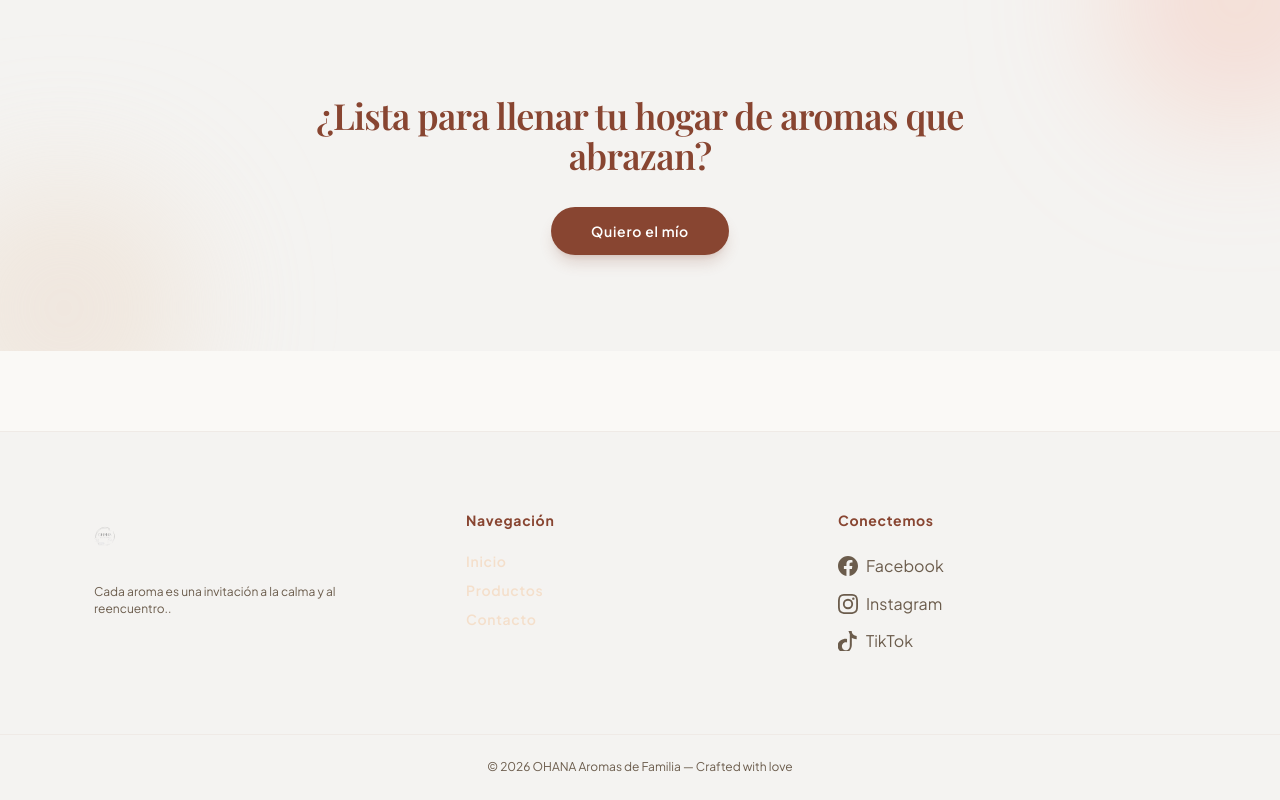
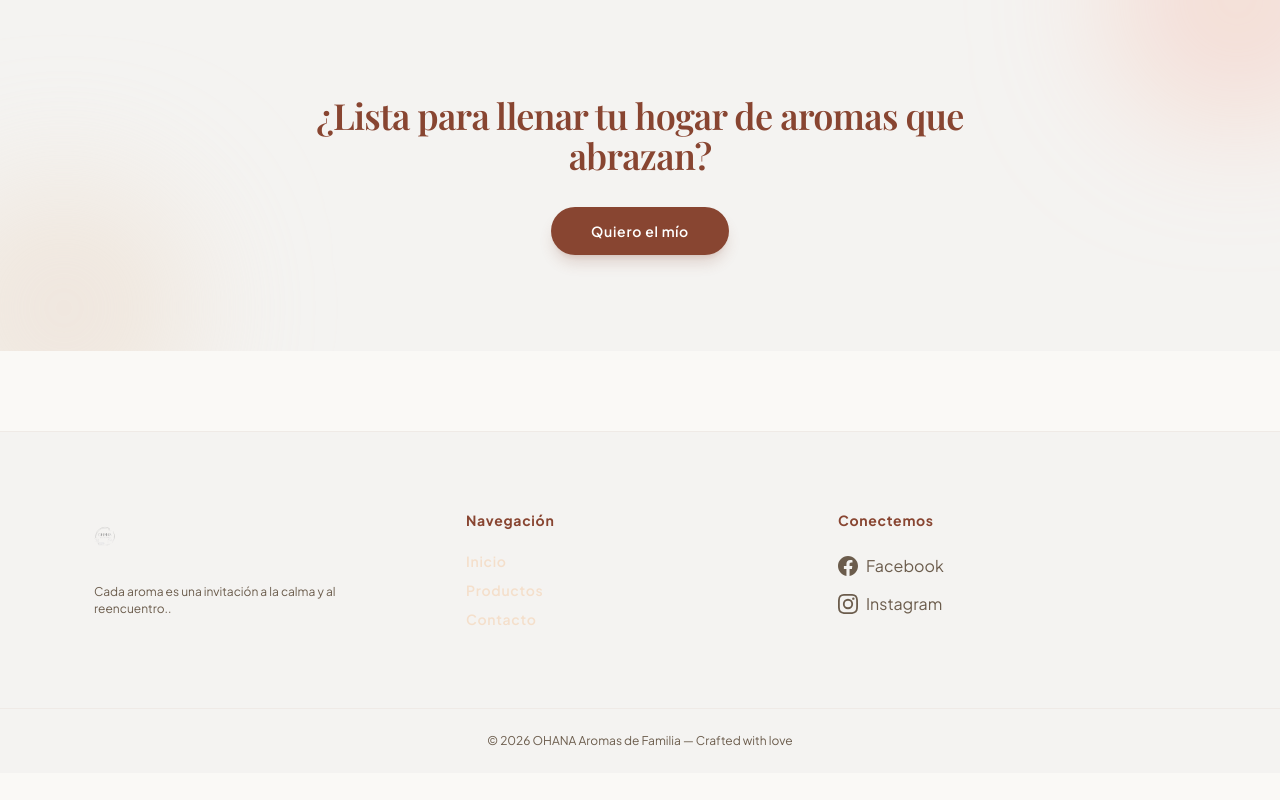
Before and after one commit to LadislaoAlvarez16/ohana-landing, a Next.js app: page / in a window 1280 px wide. Shown: the part 3338-4138 px from the top of the page. After the commit the page ends 4111 px from the top, so only its background shows below. Built offline with nearby package versions, Linux system fonts and the light colour scheme; a web font is replaced by a local one.

Commit message:
fix: remove TikTok from footer links

```diff
--- a/src/components/Footer.tsx
+++ b/src/components/Footer.tsx
@@ -30,10 +30,6 @@ export default function Footer() {
                             <svg className="w-5 h-5 fill-current" viewBox="0 0 24 24"><path d="M12 2.163c3.204 0 3.584.012 4.85.07 3.252.148 4.771 1.691 4.919 4.919.058 1.265.069 1.645.069 4.849 0 3.205-.012 3.584-.069 4.849-.149 3.225-1.664 4.771-4.919 4.919-1.266.058-1.644.07-4.85.07-3.204 0-3.584-.012-4.849-.07-3.26-.149-4.771-1.699-4.919-4.92-.058-1.265-.07-1.644-.07-4.849 0-3.204.013-3.583.07-4.849.149-3.227 1.664-4.771 4.919-4.919 1.266-.057 1.645-.069 4.849-.069zM12 0C8.741 0 8.333.014 7.053.072 2.695.272.273 2.69.073 7.052.014 8.333 0 8.741 0 12c0 3.259.014 3.668.072 4.948.2 4.358 2.618 6.78 6.98 6.98C8.333 23.986 8.741 24 12 24c3.259 0 3.668-.014 4.948-.072 4.354-.2 6.782-2.618 6.979-6.98.059-1.28.073-1.689.073-4.948 0-3.259-.014-3.667-.072-4.947-.196-4.354-2.617-6.78-6.979-6.98C15.668.014 15.259 0 12 0zm0 5.838a6.162 6.162 0 100 12.324 6.162 6.162 0 000-12.324zM12 16a4 4 0 110-8 4 4 0 010 8zm6.406-11.845a1.44 1.44 0 100 2.881 1.44 1.44 0 000-2.881z"/></svg>
                             Instagram
                         </a>
-                        <a className="flex items-center gap-2 font-body-md text-body-md text-secondary hover:text-primary transition-colors" href={landingData.social.find(s => s.id === "TikTok")?.href} target="_blank" rel="noopener noreferrer">
-                            <svg className="w-5 h-5 fill-current" viewBox="0 0 24 24"><path d="M12.525.02c1.31-.02 2.61-.01 3.91-.02.08 1.53.63 3.09 1.75 4.17 1.12 1.11 2.7 1.62 4.24 1.79v4.03c-1.44-.05-2.89-.35-4.2-.97-.57-.26-1.1-.59-1.62-.93-.01 2.92.01 5.84-.02 8.75-.08 2.78-1.15 5.54-3.33 7.37-1.84 1.54-4.29 2.15-6.65 1.77-2.66-.43-5.07-2.12-6.23-4.58-1.11-2.37-1-5.18.25-7.46 1.33-2.4 3.75-4.05 6.46-4.43 1.25-.17 2.53-.13 3.77.16V13.8c-1.16-.4-2.48-.37-3.57.17-1.52.75-2.52 2.33-2.59 4.02-.06 1.83.82 3.65 2.36 4.54 1.51.87 3.42.84 4.88-.13 1.32-.88 2.1-2.4 2.17-3.99.11-4.73.06-9.46.07-14.2 0-.06-.01-.13-.01-.19z"/></svg>
-                            TikTok
-                        </a>
                     </div>
                 </div>
             </div>
```
